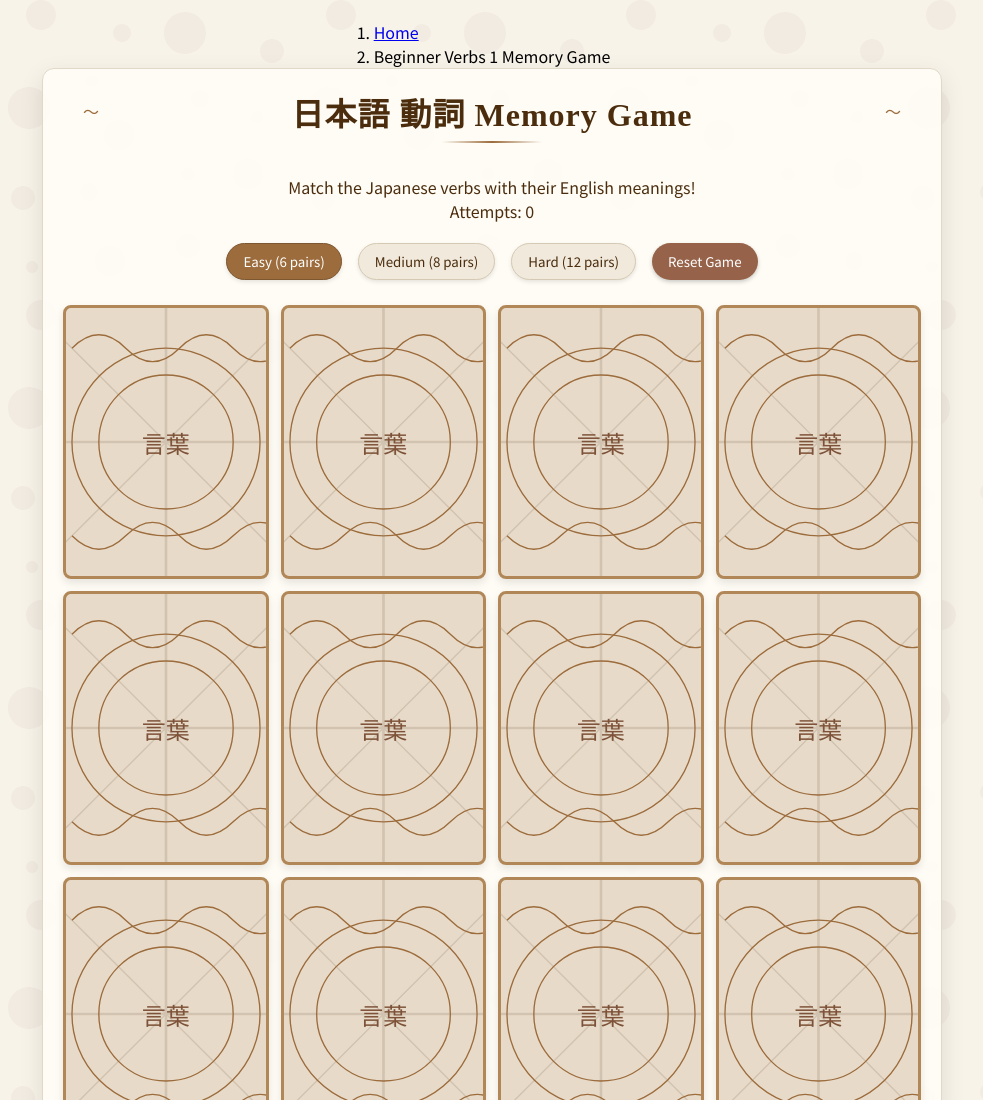
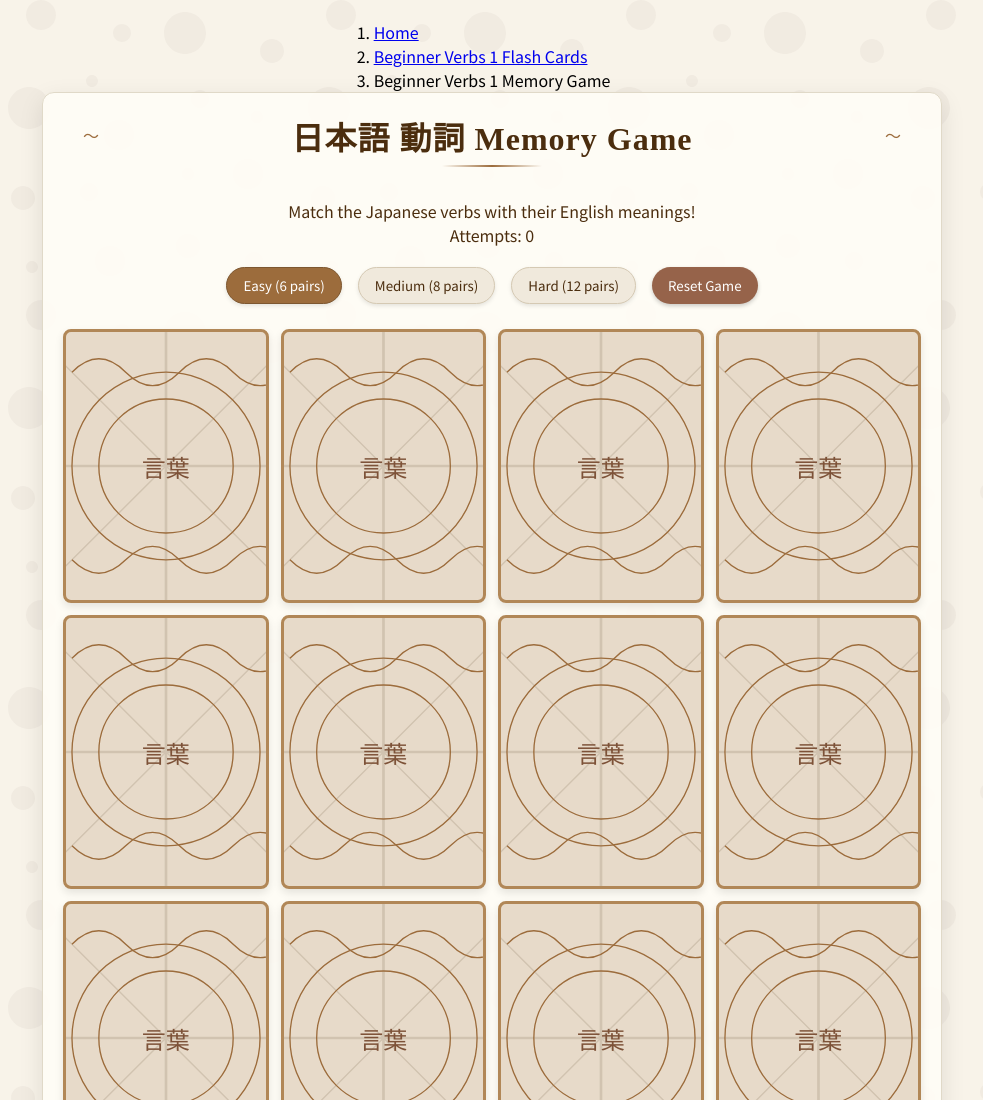
Before and after one commit to JapaneseLessons/Home, a plain HTML site: page verbs1memory.html in a window 1280 px wide. Shown: the top 1100 px of the page, without its empty margins (148-1131 px from the left). Drawn offline with Linux system fonts and the light colour scheme.

Commit message:
Update verbs1memory.html

```diff
--- a/verbs1memory.html
+++ b/verbs1memory.html
@@ -7,6 +7,7 @@
     <nav aria-label="breadcrumb">
   <ol class="breadcrumb">
     <li><a href="index.htm">Home</a></li>
+      <li><a href="verbs1flash.htm">Beginner Verbs 1 Flash Cards</a></li>
     <li>Beginner Verbs 1 Memory Game</li>
   </ol>
 </nav>
```
